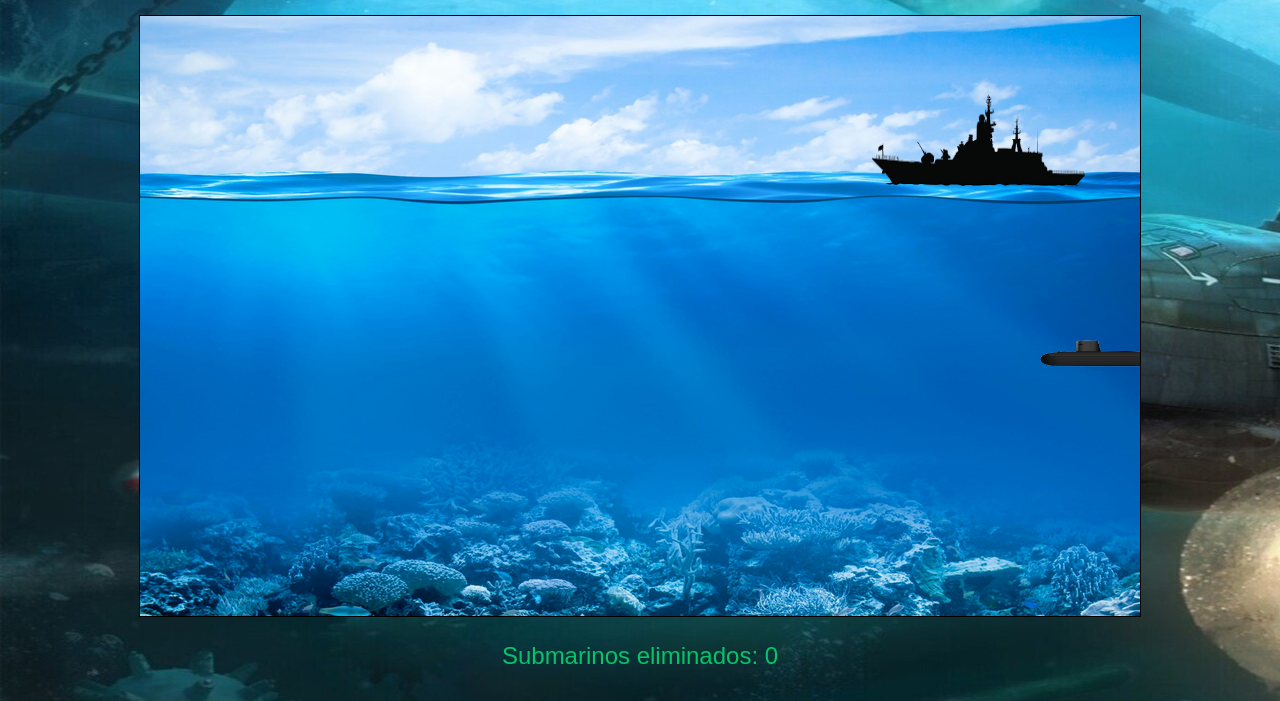
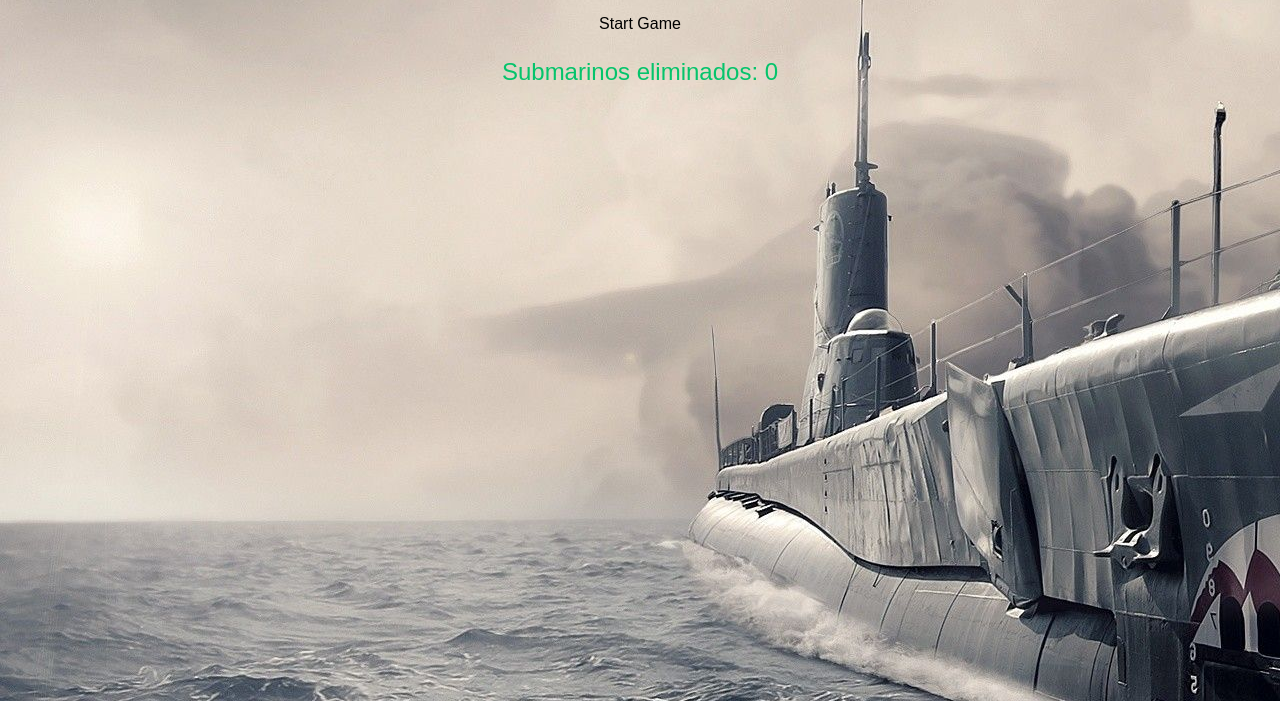
Before and after one commit to danibachsl/Submarine-Destructor-Game, a plain HTML site: page index.html in a window 1280 px wide. Shown: the part 99-800 px from the top of the page. Drawn offline with Linux system fonts and the light colour scheme.

Commit message:
portada casi acabada, falta también el GAME OVER

```diff
--- a/index.html
+++ b/index.html
@@ -9,8 +9,11 @@
     <body>
 
         <h1>Boot Destructor</h1>
-        <canvas id="canvas" width="1300" height="650"> </canvas>
+        <div id="main">
+            <canvas id="canvas" width="1300" height="650"> </canvas>
+        </div>
 
+        <div id="newGame" onclick="runGame()" onmouseover="this.style.backgroundColor = 'goldenrod'" onmouseout="this.style.backgroundColor = 'gold'">Start Game</div>
         <div class="textocounter">
             <span>Submarinos eliminados: </span>
             <span id="counter">0</span>
--- a/src/index.js
+++ b/src/index.js
@@ -32,11 +32,20 @@ let destructorx = "";
 const destructor = new Objeto(731.5, 75, 213, 95, destructorImagen, ctx);
 
 
+var runGame = function () {
+  document.getElementById("newGame").style.display = "none";
+  document.getElementById("main").style.display = "block";
+};
+
+
 const jugar = () => {
   for (let obstaculo of obstaculos) {
     obstaculo.borrar();
     obstaculo.x -= 4;
     obstaculo.dibujar();
+    // if (obstaculo.comprobarPosicionEnCanvas()){
+    //     // Ejecutar GAME OVER
+    // }
   }
 };
 
--- a/src/styles.css
+++ b/src/styles.css
@@ -1,3 +1,15 @@
+
+
+#main {
+    display: none;
+}
+
+#newGame {
+    align-items: center;
+}
+
+
+
 body {
     font-family: sans-serif;
     display: flex;
@@ -6,7 +18,7 @@ body {
     padding: 0;
     margin: 0;
     height: 100vh;
-    background-image: url("./submarino wallpaper.jpeg");
+    background-image: url("./start game wallpaper.jpeg");
 }
 
 h1 {
```
